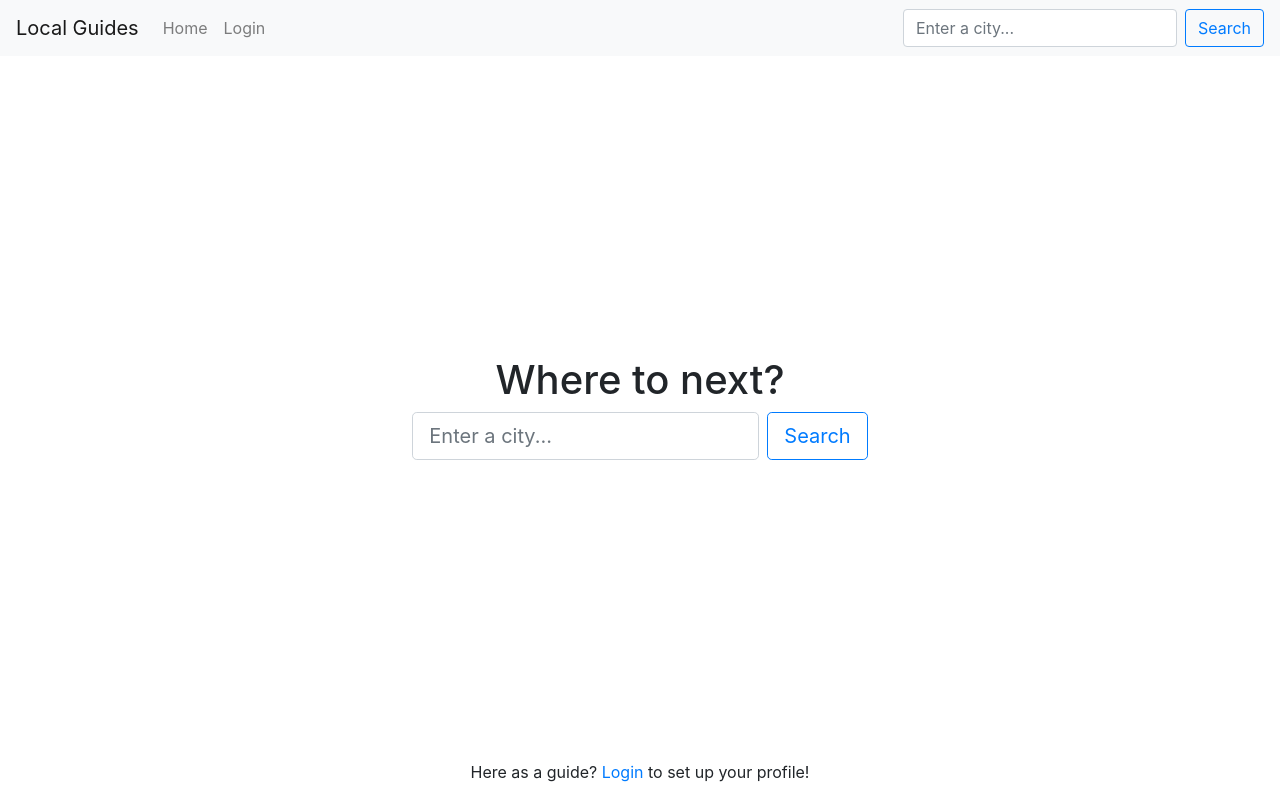
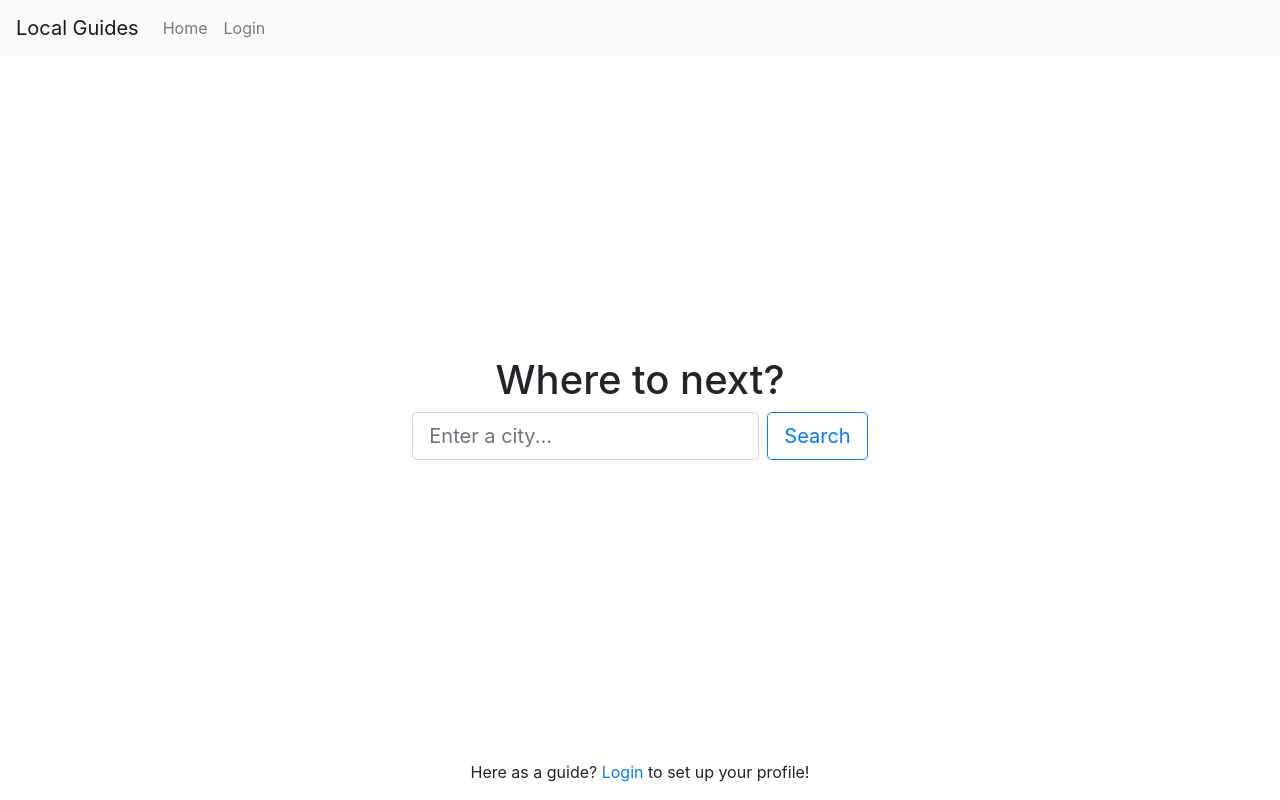
Before and after one commit to marcus2k/local-guides, a React (Create React App) app: page / in a window 1280 px wide. Built offline with nearby package versions, Linux system fonts and the light colour scheme.

Commit message:
Hide navbar search field at homepage due to redundancy

```diff
--- a/src/App.js
+++ b/src/App.js
@@ -36,6 +36,7 @@ function App() {
       logoutHandler={logout}
       pageHandler={pageHandler}
       cityHandler={cityHandler}
+      currPage={currPage}
       />
       <div className="col">
       {/*Main conditional Display here*/}
--- a/src/components/AppBar.js
+++ b/src/components/AppBar.js
@@ -3,7 +3,7 @@ import { Navbar, Nav, NavDropdown } from 'react-bootstrap';
 import CityForm from './CityForm';
 
 const AppBar = (props) => {
-    const { isAuthed, loginHandler, logoutHandler, pageHandler, cityHandler } = props;
+    const { isAuthed, loginHandler, logoutHandler, pageHandler, cityHandler, currPage } = props;
 
     return (
         <Navbar bg="light" expand="lg">
@@ -23,10 +23,12 @@ const AppBar = (props) => {
                 </NavDropdown>
             }
           </Nav>
-          <CityForm
-          isMain={false}
-          cityHandler={cityHandler}
-          />
+          {currPage !== "home" &&
+            <CityForm
+            isMain={false}
+            cityHandler={cityHandler}
+            />
+          }
         </Navbar.Collapse>
         </Navbar>
     )
```
Also changed, not shown: 1 other file (tests, documents, lock files or other folders).
